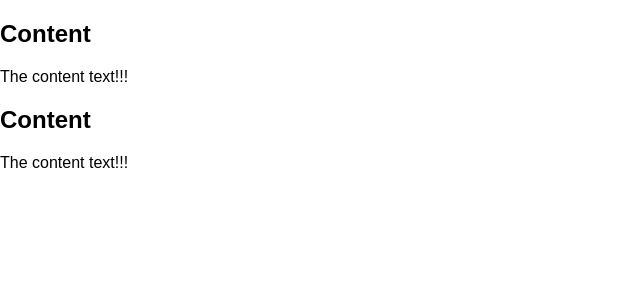
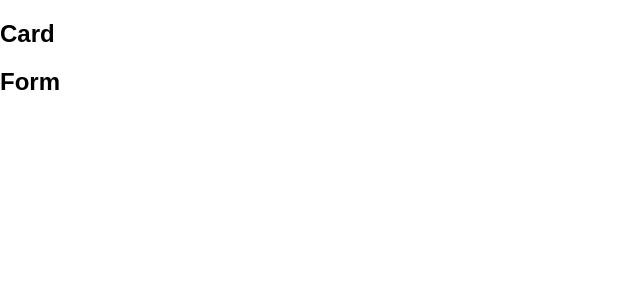
Before and after one commit to paradoux/bookreview, a React (Create React App) app: page / in a window 1280 px wide. Shown: the top 300 px of the page, without its empty margins (0-640 px from the left). Built offline with nearby package versions, Linux system fonts and the light colour scheme.

Commit message:
Axios SetUp Ok

```diff
--- a/package.json
+++ b/package.json
@@ -3,6 +3,7 @@
   "version": "0.1.0",
   "private": true,
   "dependencies": {
+    "axios": "^0.18.0",
     "material-ui": "^0.20.0",
     "react": "^16.3.1",
     "react-dom": "^16.3.1",
--- a/src/components/Card.js
+++ b/src/components/Card.js
@@ -1,12 +1,11 @@
 import React, { Component } from 'react';
-
+import axios from 'axios';
 
 class Card extends React.Component {
     render() {
         return (
             <div>
-                <h2>Content</h2>
-                <p>The content text!!!</p>
+                <h2>Card</h2>
             </div>
         );
     }
--- a/src/components/Form.js
+++ b/src/components/Form.js
@@ -4,8 +4,7 @@ class Form extends React.Component {
     render() {
         return (
             <div>
-                <h2>Content</h2>
-                <p>The content text!!!</p>
+                <h2>Form</h2>
             </div>
         );
     }
```
Also changed, not shown: 1 other file (tests, documents, lock files or other folders).
